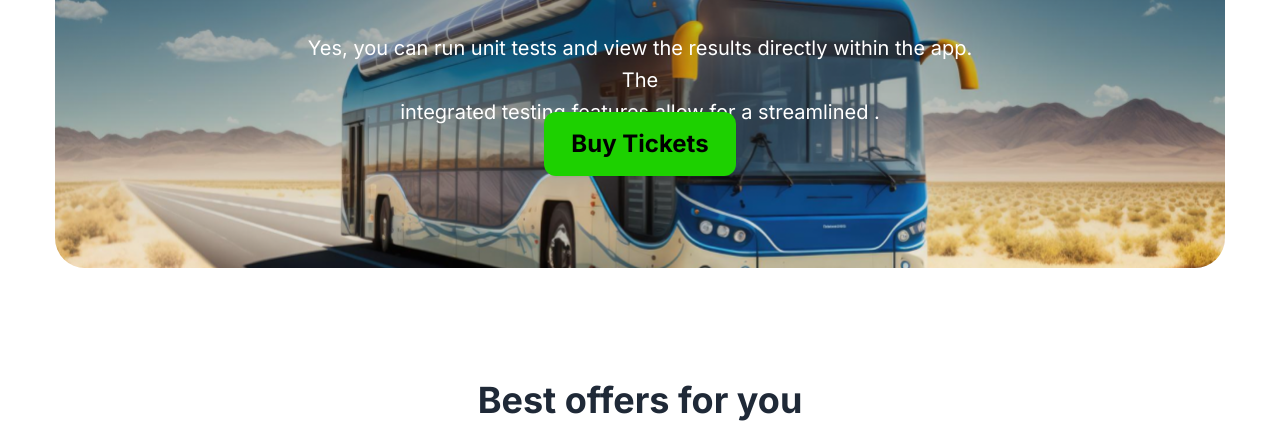
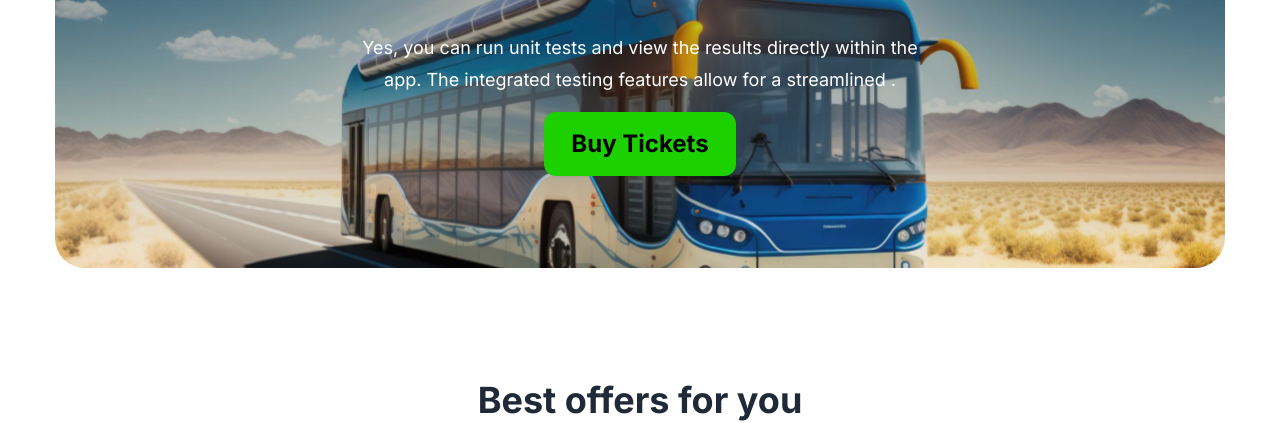
Before and after one commit to Hasin2009/Assignment-5-Bus-Ticket, a plain HTML site: page index.html in a window 1280 px wide. Shown: the part 392-815 px from the top of the page. Drawn offline with nearby package versions, Linux system fonts and the light colour scheme.

Commit message:
Banner section updated

```diff
--- a/index.html
+++ b/index.html
@@ -55,7 +55,7 @@
           <h1 class="text-6xl text-center mt-20 font-extrabold text-white">End-to-End Travel with</h1><br>
           <p class="text-6xl text-center font-extrabold text-bg-primary">H Paribahan</p>
         </div>
-          <p class="w-3/5 h-20 mt-10 leading-8 mx-auto text-center text-white text-xl font-normal font-inter ">Yes, you can run unit tests and view the results directly within the app. The <br> integrated testing features allow for a streamlined .</p>
+          <p class="w-[50%] h-20 mt-10 leading-8 mx-auto text-center text-white text-lg font-normal font-inter ">Yes, you can run unit tests and view the results directly within the app. The integrated testing features allow for a streamlined .</p>
           <button onClick="document.getElementById('Seat').scrollIntoView();" class="btn w-48 h-16 text-black text-2xl font-bold rounded-xl bg-bg-primary border-none">
              Buy Tickets</button>
         </div>
@@ -320,7 +320,6 @@
     </div>
   </div>
  </footer>
-
  <!-- Modals -->
  <section id="modals" class="flex hidden w-[100%] justify-center m-auto items-center lg:h-[100vh]">
   <div class=" flex flex-col max-w-[700px] space-y-4 border p-5">
@@ -336,7 +335,6 @@
       </div>
   </div>
 </section>
-
     <script src="script.js"></script>
 </body>
 </html>
```
